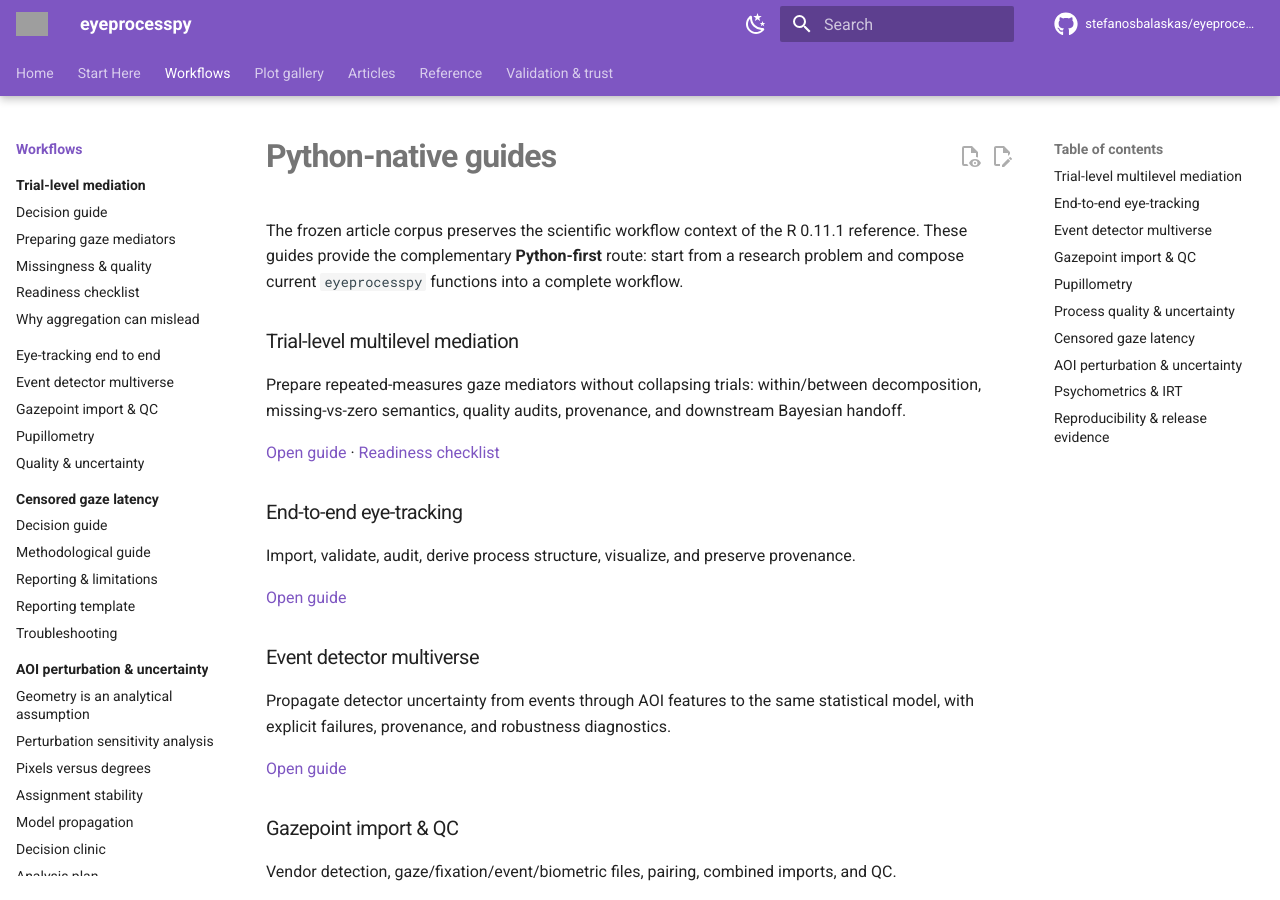
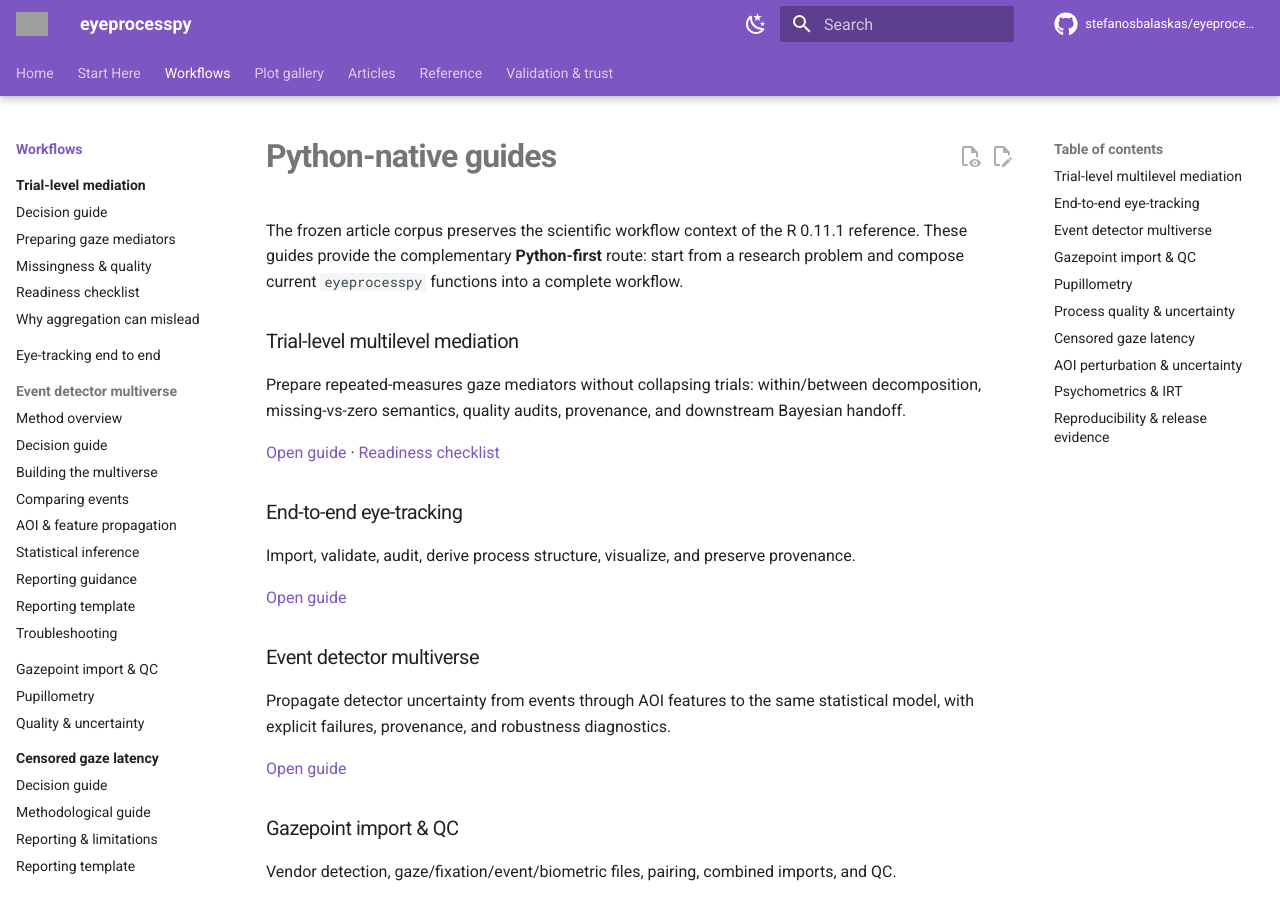
Before and after one commit to stefanosbalaskas/eyeprocesspy, an MkDocs documentation site: the page built from docs/guides/index.md, in a window 1280 px wide and 900 px high. Built offline with MkDocs 1.6.1 and Material for MkDocs 9.7.7, drawn with Linux system fonts in a browser that asks for light colours; comment, search, counter and statistics services are not loaded; grey boxes are pictures that could not be loaded.

Commit message:
docs: expand detector multiverse site navigation

```diff
--- a/mkdocs.yml
+++ b/mkdocs.yml
@@ -29,7 +29,16 @@ nav:
           - Readiness checklist: guides/multilevel-mediation/analysis-readiness-checklist.md
           - Why aggregation can mislead: guides/multilevel-mediation/why-aggregation-can-mislead.md
       - Eye-tracking end to end: guides/end-to-end-eye-tracking.md
-      - Event detector multiverse: guides/event-detector-multiverse.md
+      - Event detector multiverse:
+          - Method overview: guides/event-detector-multiverse.md
+          - Decision guide: guides/detector-multiverse-decision-guide.md
+          - Building the multiverse: guides/building-detector-multiverse.md
+          - Comparing events: guides/comparing-event-catalogues.md
+          - AOI & feature propagation: guides/detector-aoi-features.md
+          - Statistical inference: guides/detector-statistical-inference.md
+          - Reporting guidance: guides/reporting-detector-sensitivity.md
+          - Reporting template: guides/detector-multiverse-reporting-template.md
+          - Troubleshooting: guides/detector-multiverse-troubleshooting.md
       - Gazepoint import & QC: guides/gazepoint-import-qc.md
       - Pupillometry: guides/pupillometry.md
       - Quality & uncertainty: guides/process-quality-uncertainty.md
@@ -57,6 +66,7 @@ nav:
       - Worked examples:
           - Overview: examples/index.md
           - Detector choice → inference: examples/detector-multiverse-disclosure.md
+          - Detector failure clinic: examples/detector-multiverse-failure-clinic.md
           - Core gaze, AOI & provenance: examples/core-workflow.md
           - Calibration uncertainty & probabilistic AOIs: examples/calibration-probabilistic-aoi.md
           - Process reliability: examples/process-reliability.md
```
